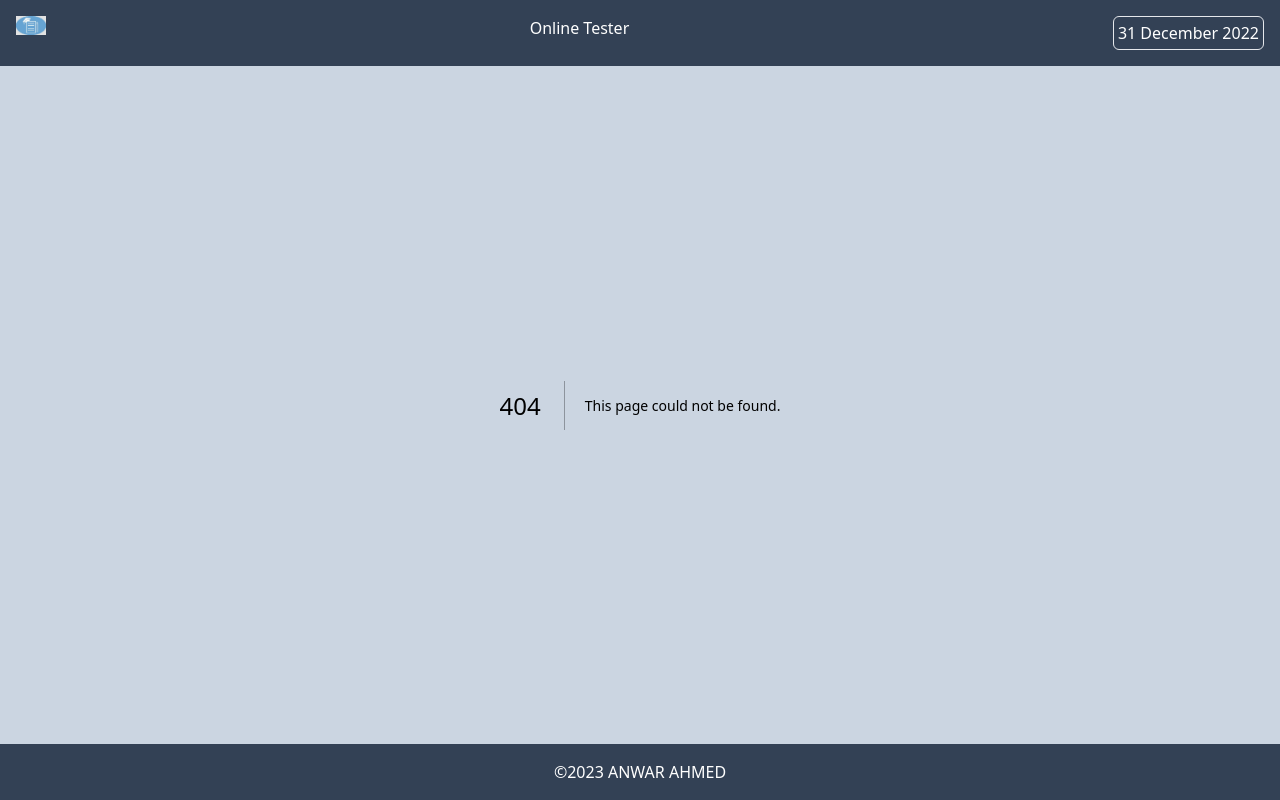
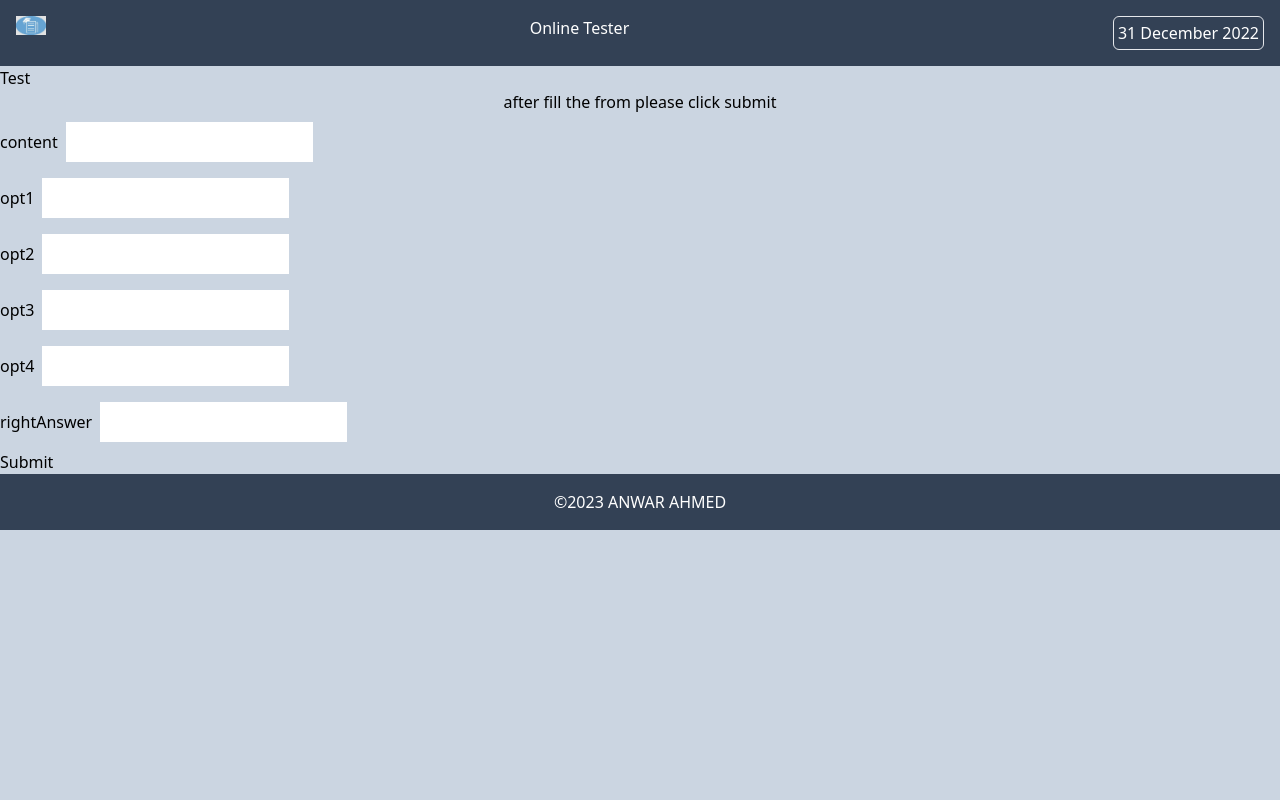
Before and after one commit to stormkid2009/exams-platform, a Next.js app: page /test in a window 1280 px wide. Before the commit this address had no page. Built offline with nearby package versions, Linux system fonts and the light colour scheme.

Commit message:
adding reusable inputField and form components

```diff
--- a/components/inputForm/documentForm.tsx
+++ b/components/inputForm/documentForm.tsx
@@ -23,10 +23,7 @@ const [formData,setFormData] = useState<DocumentQuestion>({
 const [childData,setchildData] = useState<DocQuestion[]>([])
 
 useEffect(() => {
-  setFormData({
-    ...formData,
-    questions:childData
-  })
+  setFormData(prevState => ({ ...prevState, questions: childData }));
   console.log(formData);
 }, [childData]);
 
--- /dev/null
+++ b/components/inputForm/grammaireForm.tsx
@@ -0,0 +1,31 @@
+import React from "react";
+import { Question } from "src/types";
+import Form from "components/reusable/form";
+
+// declare Props interface to describe the function passed from the parent component
+interface Props {
+  handleSubmit: (data:Question)=>void;
+}
+
+const GrammaireForm:React.FC<Props>=({handleSubmit})=> {
+
+// create callback function to pass down the submit function
+const handler = (data:Question) => {
+
+  handleSubmit(data);
+};
+
+
+  return (
+    <div>
+      <h2 className="text-center">after fill the from please click submit</h2>
+
+      <Form fields={['content','opt1','opt2','opt3','opt4','rightAnswer']} handler = {handler} />
+
+
+
+    </div>
+  );
+}
+
+export default GrammaireForm;
--- /dev/null
+++ b/components/reusable/form.tsx
@@ -0,0 +1,53 @@
+import React,{useState} from 'react';
+import InputField from './inputField';
+import { Question } from 'src/types';
+
+
+
+interface FormProps {
+ fields:string[];
+ handler:(data:Question)=>void;
+}
+
+const Form:React.FC<FormProps>=({fields,handler})=>{
+    const [values,setValues] = useState<{[key:string]:string}>({});
+
+    const handleChange = (name:string,value:string) => {
+        setValues(
+            (prevState)=>({...prevState,[name]:value}),
+        );
+    };
+
+    const validate = (name: string, value: string) => {
+        if (value.trim() === '') {
+          return `${name} is required`;
+        }
+        // Add more validation logic here based on the field name if needed
+        return '';
+      };
+
+      const handleSubmit = (e: React.FormEvent) => {
+        e.preventDefault();
+        // Handle form submission here
+        const {content, opt1, opt2, opt3, opt4, rightAnswer } = values;
+        handler({content, opt1, opt2, opt3, opt4, rightAnswer:Number(rightAnswer)});
+      };
+    return(
+        <form onSubmit={handleSubmit}>
+            {fields.map(
+                (field)=>(
+                    <InputField
+                    key={field}
+                    name={field}
+                    value={values[field] || ""}
+                    onChange={handleChange}
+                    validate={validate}
+                    />
+                )
+            )}
+            <button type='submit'>Submit</button>
+        </form>
+    );
+};
+
+export default Form;
--- /dev/null
+++ b/components/reusable/inputField.tsx
@@ -0,0 +1,42 @@
+import React,{useState} from 'react';
+
+interface InputFieldProps {
+    name:string;
+    value:string;
+    onChange:(name:string, value:string) => void;
+    validate: (name: string, value: string) => string;
+}
+
+// create reusable input field component
+const InputField: React.FC<InputFieldProps>=({name, value,onChange,validate})=>{
+    const [error,setErro] = useState('');
+    const handleChange=(e:React.ChangeEvent<HTMLInputElement>)=>{
+        const newValue = e.target.value;
+        const error = validate(name, newValue);
+        setErro(error);
+        if(!error) {
+            onChange(name, newValue);
+        }
+
+
+    }
+
+    return (
+        <div>
+            <label>
+                <span>{name}</span>
+                <input
+                    type='text'
+                    name={name}
+                    value={value}
+                    onChange={(e)=>onChange(name, e.target.value)}
+                    className='m-2 p-2'
+                />
+            </label>
+            {error && <div className='text-red'><span>{error}</span></div>}
+        </div>
+    );
+}
+
+
+export default InputField;
--- a/pages/dash-board/document/index.tsx
+++ b/pages/dash-board/document/index.tsx
@@ -8,15 +8,25 @@ export default function DashBoard (){
   const handleSubmit = async(data: DocumentQuestion) => {
     // Handle form submission here
     console.log('Form data submitted:', data);
-    /*
-    await fetch('/api/questions/category/document', {
+    try {
+      const response = await fetch('/api/questions/category/document', {
         method: 'POST',
         headers: {
           'Content-Type': 'application/json',
         },
         body: JSON.stringify(data),
       });
-    */
+
+      if (!response.ok) {
+        throw new Error(`HTTP error! status: ${response.status}`);
+      }
+
+      // You can use the response here if needed
+
+    } catch (error) {
+      console.error('There was a problem with the fetch operation: ', error);
+    }
+
   };
     return(
         <div>
--- /dev/null
+++ b/pages/test/index.tsx
@@ -0,0 +1,24 @@
+import React from 'react'
+import { Question } from 'src/types';
+import GrammaireForm from 'components/inputForm/grammaireForm';
+
+
+const Test:React.FC=()=> {
+
+  const handleSubmit=(data:Question)=> {
+    console.log(data);
+  }
+  return (
+    <div>
+        <h1>
+            Test
+      </h1>
+      <div>
+        <GrammaireForm handleSubmit={handleSubmit}/>
+      </div>
+      </div>
+
+  )
+}
+
+export default Test
--- a/src/types/index.ts
+++ b/src/types/index.ts
@@ -7,8 +7,10 @@ type QuestionType = "document" | "situations" | "grammaire" ;
 
 
 //create interface for the question in general
+// we omit the property of kind from the Question interface try to manipulate this with all components deals with it
+// to correct to errors that will appear
 export interface Question {
-    kind:QuestionType;
+    //kind:QuestionType;
     content: string;
     opt1: string;
     opt2: string;
```
Lines whose indentation alone changed are shown as unchanged.
